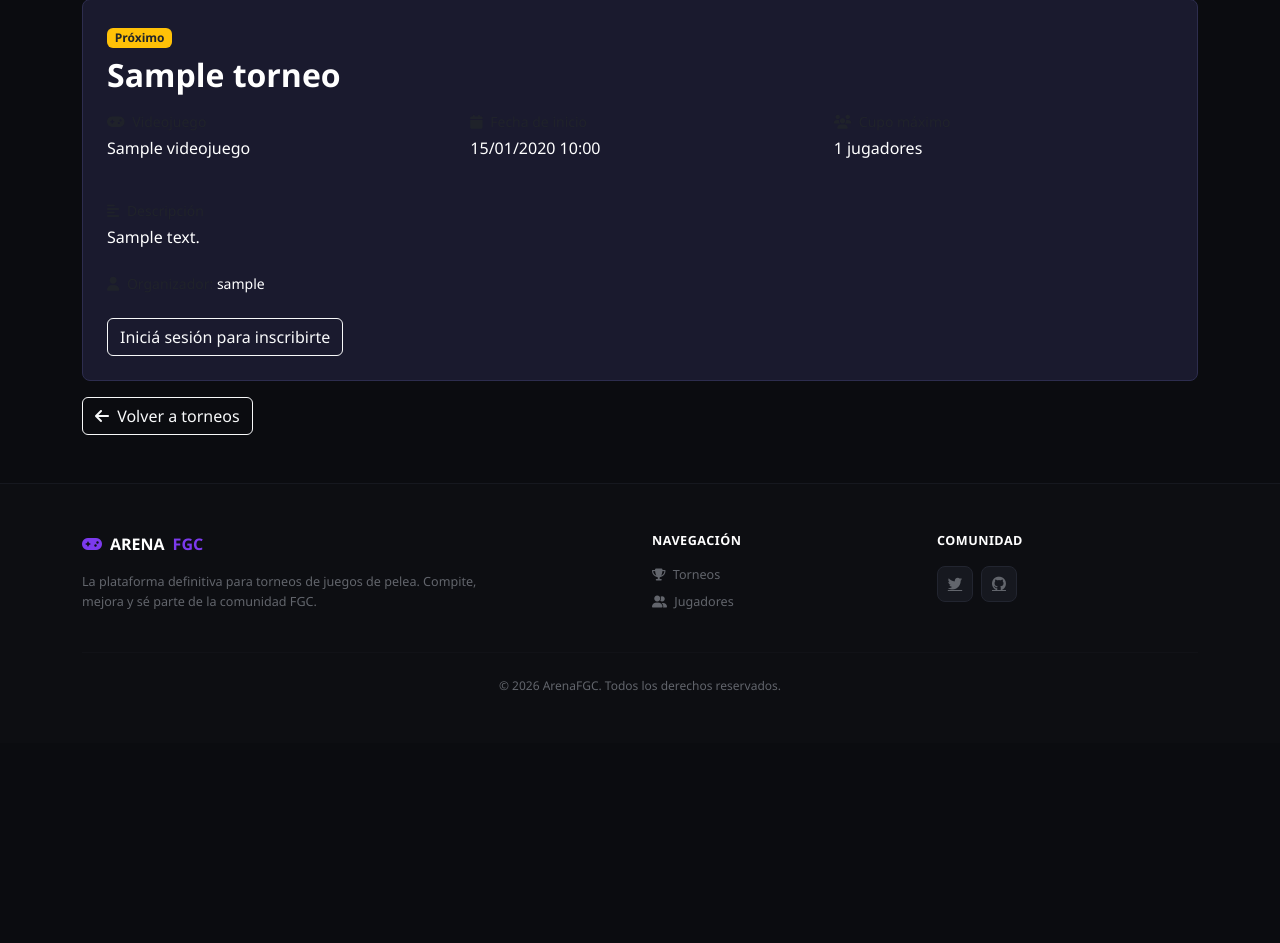
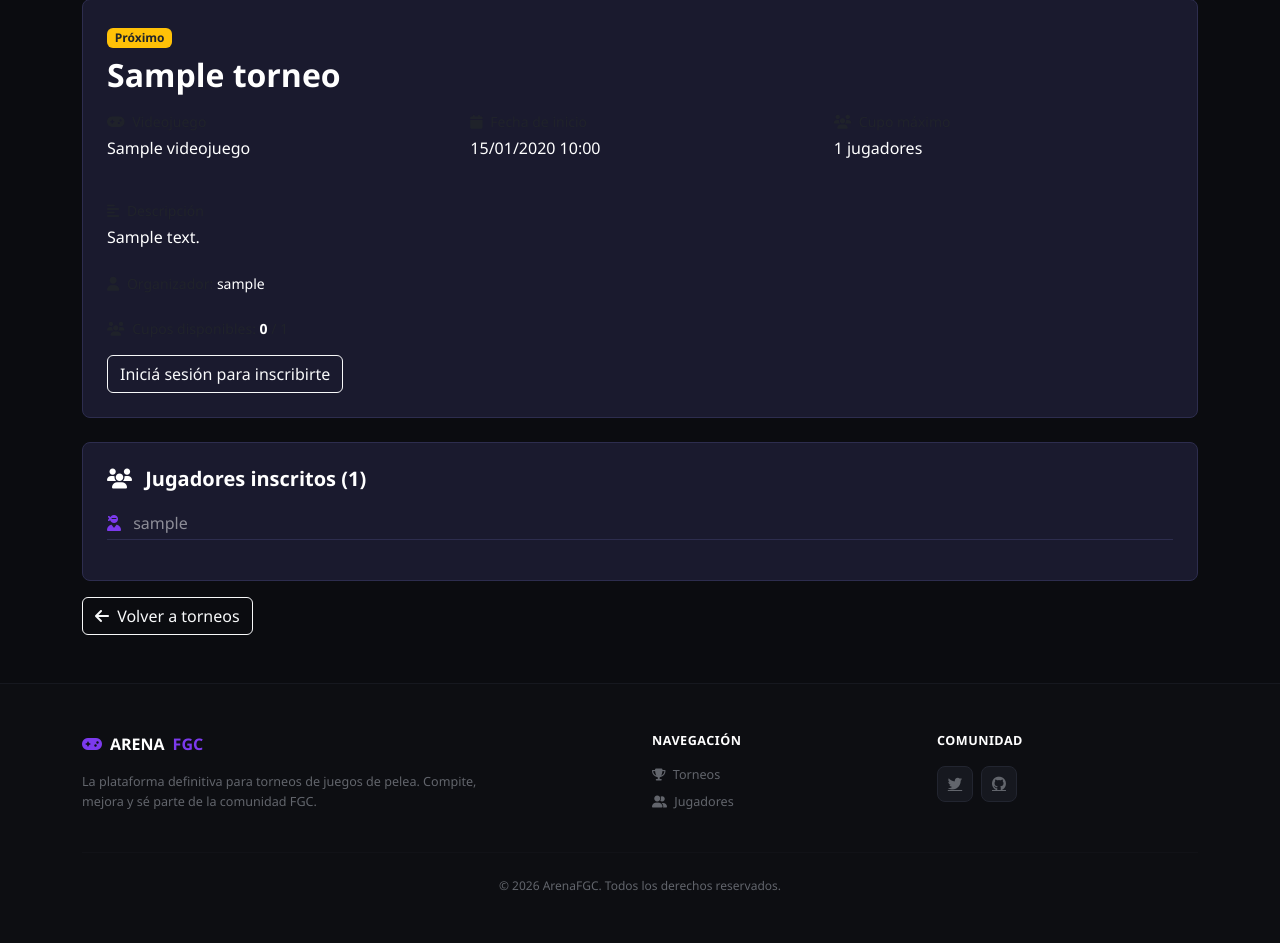
Before and after one commit to ThiagoCabralDV/the-global-arena_thiago-cabral_franco-martinez, a Django app: page /torneos/1/ in a window 1280 px wide. Shown: the part 114-1057 px from the top of the page. Before the commit the page ends 804 px from the top, so only its background shows below. Run offline with Django 5.2, Linux system fonts and the light colour scheme; tables that the repository leaves empty hold one stand-in row (values such as "Sample post").

Commit message:
detalle torneo mas completo
ahora ves si estas inscripto y ves que usuarios se inscribieron

```diff
--- a/templates/torneos/detalle_torneo.html
+++ b/templates/torneos/detalle_torneo.html
@@ -43,6 +43,11 @@
             <span class="text-white">{{ torneo.organizador.username }}</span>
         </p>
 
+        <p class="text-muted small mb-3">
+            <i class="fa-solid fa-users me-1"></i> Cupos disponibles:
+            <span class="text-white fw-bold">{{ cupos_disponibles }}</span> / {{ torneo.cupo_maximo }}
+        </p>
+
         {% if messages %}
             {% for message in messages %}
                 <div class="alert py-2 small
@@ -53,15 +58,21 @@
         {% endif %}
 
         {% if user.is_authenticated %}
-            {% if user != torneo.organizador %}
+            {% if user == torneo.organizador %}
+                <span class="text-muted small">Sos el organizador de este torneo.</span>
+            {% elif ya_inscrito %}
+                <span class="badge bg-success py-2 px-3">
+                    <i class="fa-solid fa-check me-1"></i> Ya estás inscrito
+                </span>
+            {% elif cupos_disponibles <= 0 %}
+                <span class="badge bg-secondary py-2 px-3">Cupo lleno</span>
+            {% else %}
                 <form method="POST" action="{% url 'inscribir_torneo' torneo.id %}">
                     {% csrf_token %}
                     <button type="submit" class="btn btn-purple-custom fw-bold">
                         <i class="fa-solid fa-user-plus me-2"></i> Inscribirme
                     </button>
                 </form>
-            {% else %}
-                <span class="text-muted small">Sos el organizador de este torneo.</span>
             {% endif %}
         {% else %}
             <a href="{% url 'login' %}" class="btn btn-outline-light">
@@ -70,6 +81,23 @@
         {% endif %}
     </div>
 
+    <div class="p-4 rounded-3 mt-4" style="background: #1a1a2e; border: 1px solid #2d2d4e;">
+        <h5 class="text-white fw-bold mb-3">
+            <i class="fa-solid fa-users me-2"></i> Jugadores inscritos ({{ inscripciones.count }})
+        </h5>
+        {% if inscripciones %}
+            <ul class="list-unstyled">
+                {% for inscripcion in inscripciones %}
+                <li class="text-white-50 py-1 border-bottom" style="border-color: #2d2d4e !important;">
+                    <i class="fa-solid fa-user-ninja me-2 brand-accent"></i> {{ inscripcion.usuario.username }}
+                </li>
+                {% endfor %}
+            </ul>
+        {% else %}
+            <p class="text-muted small mb-0">Todavía no hay jugadores inscritos.</p>
+        {% endif %}
+    </div>
+
     <a href="{% url 'lista_torneos' %}" class="btn btn-outline-light mt-3">
         <i class="fa-solid fa-arrow-left me-1"></i> Volver a torneos
     </a>
--- a/torneos/views.py
+++ b/torneos/views.py
@@ -14,8 +14,18 @@ def lista_torneos(request):
     return render(request, 'torneos/lista_torneos.html', {'torneos': torneos})
 
 def detalle_torneo(request, torneo_id):
+    from inscripciones.models import Inscripcion
     torneo = get_object_or_404(Torneo, pk=torneo_id)
-    return render(request, 'torneos/detalle_torneo.html', {'torneo': torneo})
+    inscripciones = Inscripcion.objects.filter(torneo=torneo).exclude(estado='CAN').select_related('usuario')
+    ya_inscrito = False
+    if request.user.is_authenticated:
+        ya_inscrito = inscripciones.filter(usuario=request.user).exists()
+    return render(request, 'torneos/detalle_torneo.html', {
+        'torneo': torneo,
+        'inscripciones': inscripciones,
+        'ya_inscrito': ya_inscrito,
+        'cupos_disponibles': torneo.cupo_maximo - inscripciones.count(),
+    })
 
 @login_required
 def crear_torneo(request):
```
